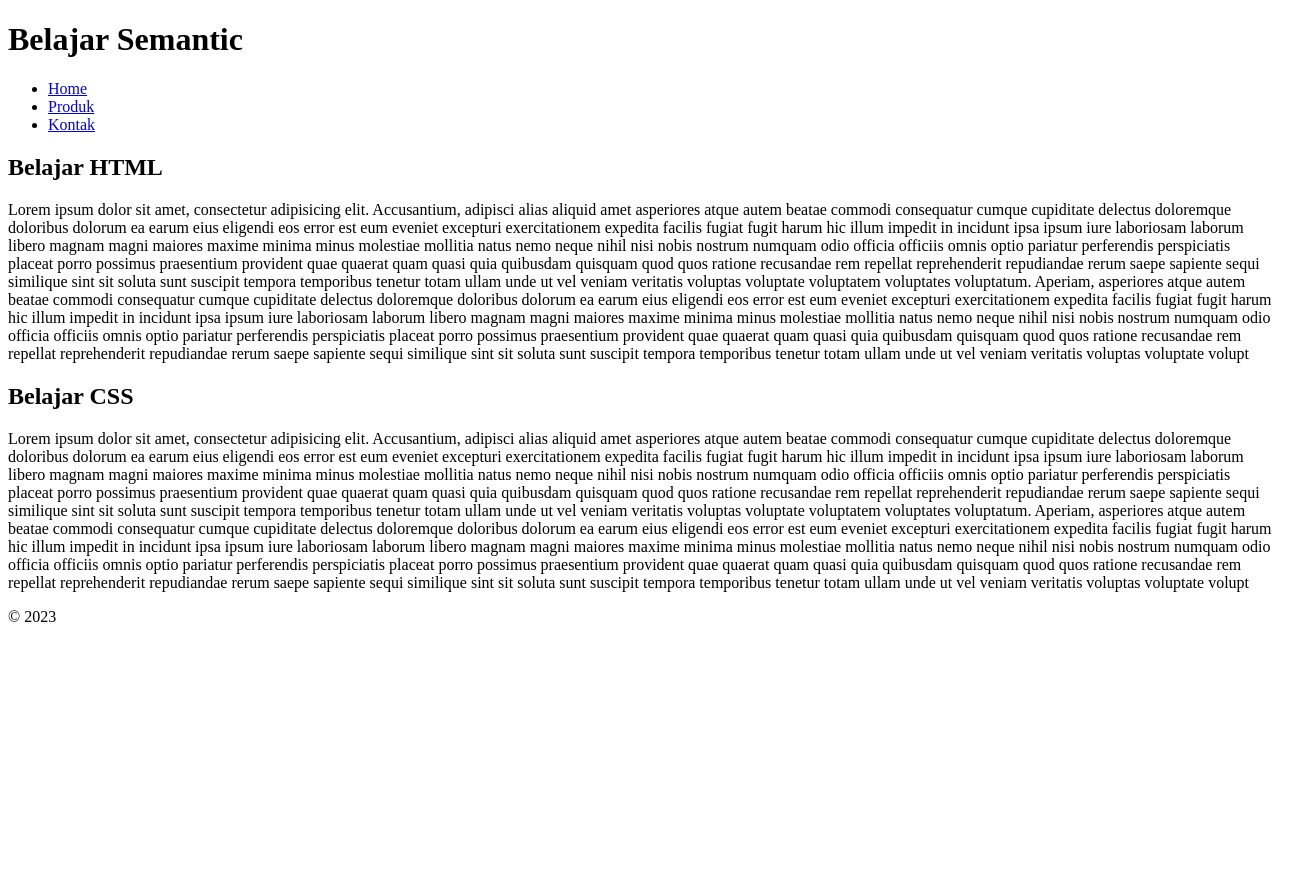
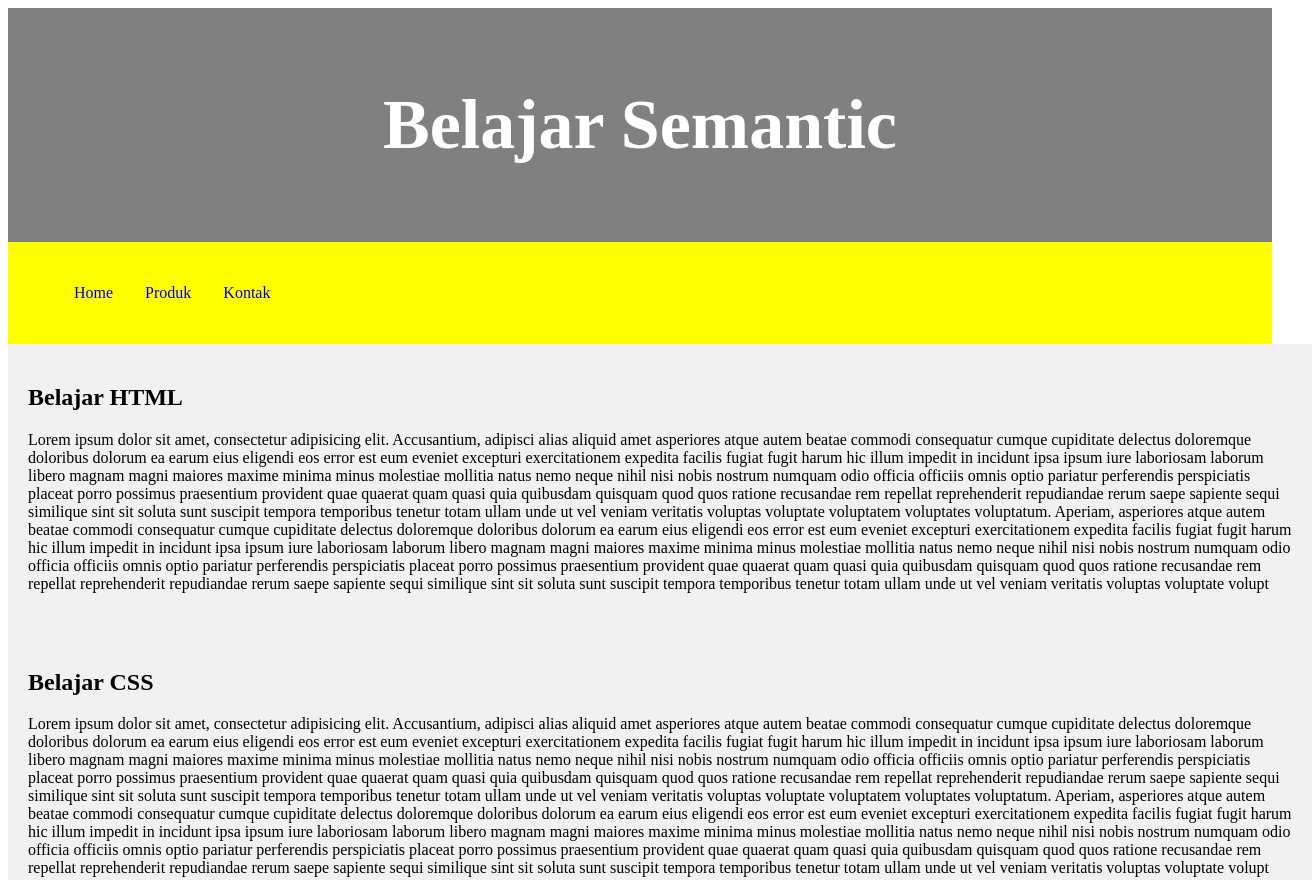
Before and after one commit to DaudHidayatR/belajar-html-dasar, a plain HTML site: page semantic.html in a window 1280 px wide. Shown: the top 880 px of the page, 1312 px wide, since content can reach past the window. Before the commit the page ends 800 px from the top, so only its background shows below. Drawn offline with Linux system fonts and the light colour scheme.

Commit message:
feat: belajar layout
Signed-off-by: Daud Hidayat R <daud28ramadhan@gmail.com>

```diff
--- a/semantic.html
+++ b/semantic.html
@@ -6,6 +6,53 @@
           content="width=device-width, user-scalable=no, initial-scale=1.0, maximum-scale=1.0, minimum-scale=1.0">
     <meta http-equiv="X-UA-Compatible" content="ie=edge">
     <title>Sematic</title>
+
+    <style>
+        header {
+            background-color: gray;
+            padding: 30px;
+            text-align: center;
+            font-size: 35px;
+            color: white;
+        }
+        article {
+            padding: 20px;
+            width: 100%;
+            background-color: #f1f1f1;
+        }
+        footer {
+            background-color: grey;
+            padding: 10px;
+            text-align: center;
+            color: white;
+        }
+
+        nav {
+            background-color: yellow;
+            padding: 10px;
+        }
+
+        nav ul {
+            list-style-type: none;
+            overflow: hidden;
+        }
+
+        nav li {
+            float: left;
+        }
+
+        nav li a {
+            display: block;
+            text-align: center;
+            padding: 16px;
+            text-decoration: none;
+        }
+
+        nav li a:hover {
+            background-color: orange;
+        }
+
+    </style>
 </head>
 <body>
 <header>
```
